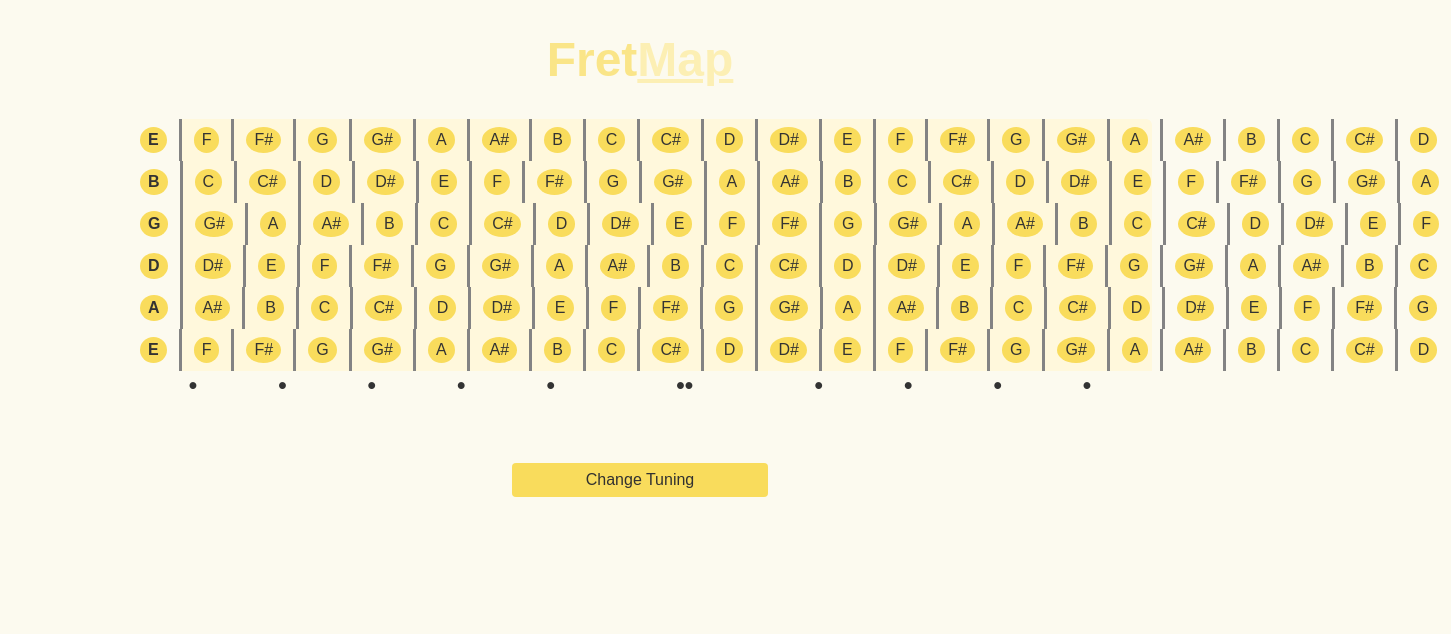
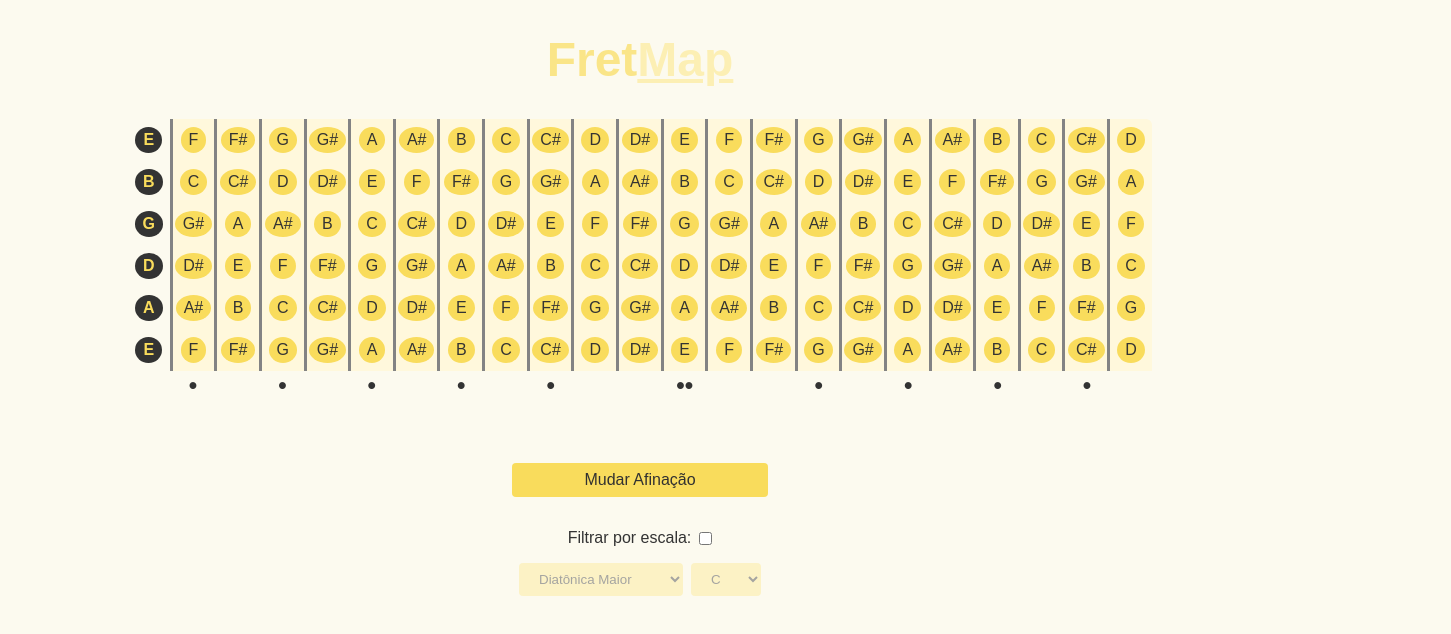
Before and after one commit to RamonSFR/FretMap, a React (Vite) app: page / in a window 1280 px wide. Shown: the top 634 px of the page, 1451 px wide, since content can reach past the window. Built offline with nearby package versions, Linux system fonts and the light colour scheme; a web font is replaced by a local one.

Commit message:
filters components and styles

```diff
--- a/src/components/Container/index.tsx
+++ b/src/components/Container/index.tsx
@@ -10,6 +10,7 @@ import Button from '../Button'
 const Container = () => {
   const [changeTuning, setChangeTuning] = useState(false)
   const [tuning, setTuning] = useState<string[]>(['E', 'B', 'G', 'D', 'A', 'E'])
+  const [filterByScale, setFilterByScale] = useState(false)
 
   return (
     <S.Container>
@@ -17,7 +18,7 @@ const Container = () => {
         Fret<span>Map</span>
       </S.Title>
       <Fretboard tuning={tuning} />
-      <Button onClick={() => setChangeTuning(true)}>Change Tuning</Button>
+      <Button onClick={() => setChangeTuning(true)}>Mudar Afinação</Button>
 
       <Modal is_active={changeTuning} onClick={() => setChangeTuning(false)}>
         <>
@@ -140,6 +141,32 @@ const Container = () => {
 
         <Button onClick={() => setChangeTuning(false)}>Fechar</Button>
       </Modal>
+
+      <S.buttonsArea>
+        <div className='filter'>
+          <label htmlFor="scales">Filtrar por escala: </label>
+          <input
+            onChange={(e) => setFilterByScale(e.target.checked)}
+            id="scales"
+            type="checkbox"
+          />
+        </div>
+        <div className='scale-select'>
+          <select className={filterByScale ? '' : 'disabled'} disabled={!filterByScale} name="" id="">
+            <option value="major">Diatônica Maior</option>
+            <option value="minor">Diatônica Menor</option>
+            <option value="major-pentatonic">Pentatônica Maior</option>
+            <option value="minor-pentatonic">Pentatônica Menor</option>
+          </select>
+          <select className={filterByScale ? '' : 'disabled'} disabled={!filterByScale} name="" id="">
+            {notesSharps.map((note) => (
+              <option value={note} key={note}>
+                {note}
+              </option>
+            ))}
+          </select>
+        </div>
+      </S.buttonsArea>
     </S.Container>
   )
 }
--- a/src/components/Container/styles.ts
+++ b/src/components/Container/styles.ts
@@ -20,3 +20,43 @@ export const Title = styled.h1`
     text-decoration: underline;
   }
 `
+
+export const buttonsArea = styled.div`
+  display: flex;
+  flex-direction: column;
+  margin-top: 32px;
+  gap: 16px;
+
+  .filter {
+    display: flex;
+    justify-content: center;
+    align-items: center;
+    gap: 8px;
+    font-weight: 500;
+
+    input {
+      cursor: pointer;
+    }
+  }
+
+  .scale-select {
+    display: flex;
+    justify-content: center;
+    align-items: center;
+    gap: 8px;
+
+    select {
+      background-color: ${c.lightYellow};
+      border: none;
+      outline: none;
+      padding: 8px 16px;
+      border-radius: 4px;
+      cursor: pointer;
+      transition: background-color 0.2s ease;
+
+      &:hover {
+        background-color: ${c.darkYellow1};
+      }
+    }
+  }
+`
--- a/src/components/Fretboard/styles.ts
+++ b/src/components/Fretboard/styles.ts
@@ -22,7 +22,7 @@ export const String = styled.ul`
     justify-content: center;
     align-items: center;
     border-right: 3px solid #838383ff;
-    padding: 8px 12px;
+    padding: 8px 0;
 
     span {
       background-color: ${c.yellow1};
@@ -33,6 +33,11 @@ export const String = styled.ul`
     &:first-child {
       font-weight: bold;
       background-color: ${c.white};
+
+      span {
+        background-color: ${c.black};
+        color: ${c.yellow1};
+      }
     }
 
     &:last-child {
--- a/src/components/Modal/styles.ts
+++ b/src/components/Modal/styles.ts
@@ -40,6 +40,7 @@ export const ModalContent = styled.div`
     background: ${c.white};
     color: ${c.black};
     font-size: 1rem;
+    cursor: pointer;
 
     &:focus {
       outline: none;
```
